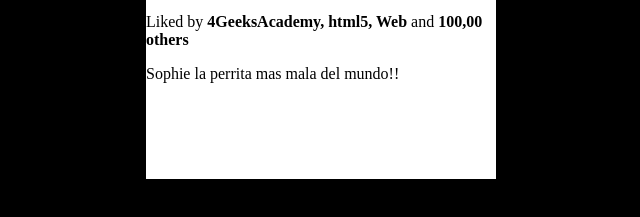
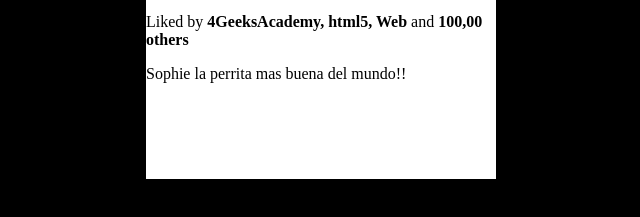
Before and after one commit to joseflowers/instagram-post, a plain HTML site: page index.html in a window 1280 px wide. Shown: the part 359-576 px from the top of the page, 319-959 px from the left. Drawn offline with Linux system fonts and the light colour scheme; a web font is replaced by a local one.

Commit message:
arreglo de palabra

```diff
--- a/index.html
+++ b/index.html
@@ -44,7 +44,7 @@
                 </div>
                 <div class="texto-body">
                     <p>Liked by <strong>4GeeksAcademy, html5, Web</strong> and <b>100,00 others</b></p>
-                    <p>Sophie la perrita mas mala del mundo!!</p>
+                    <p>Sophie la perrita mas buena del mundo!!</p>
 
             </div>
         </div>
```
